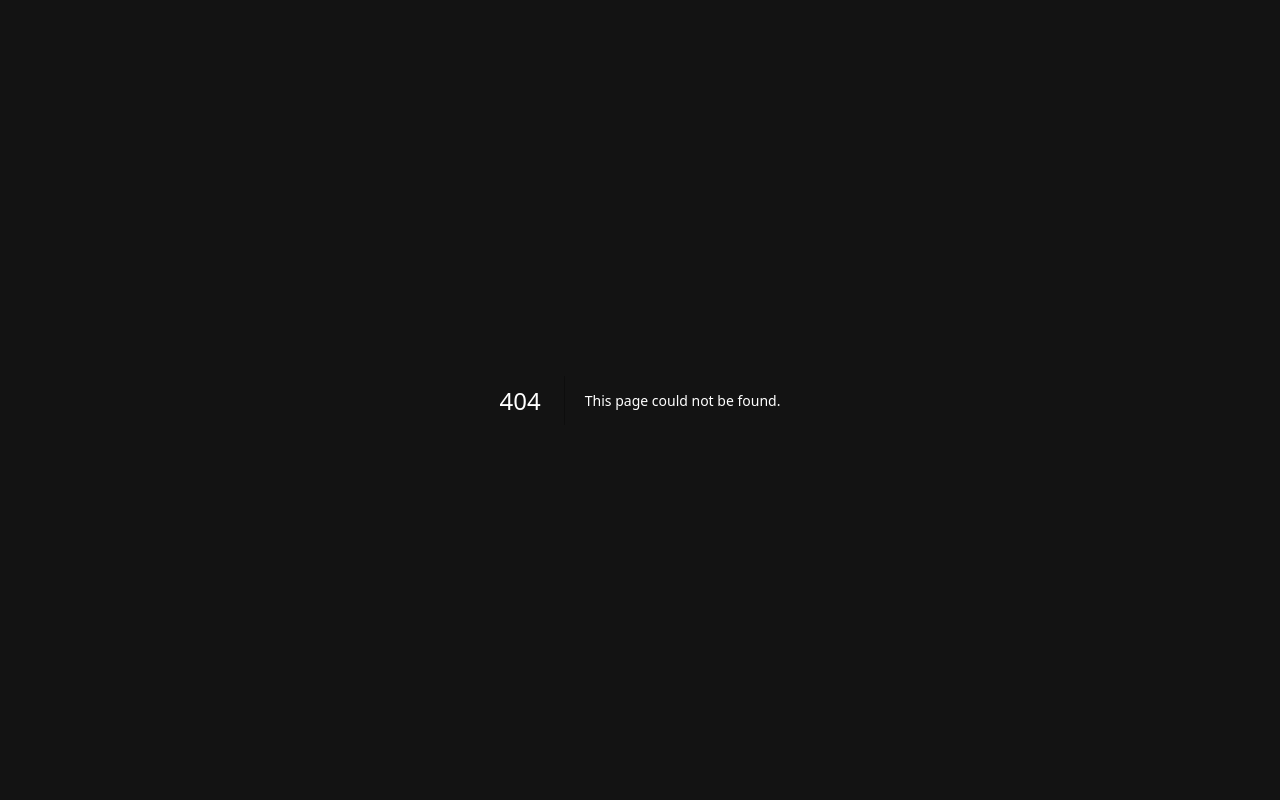
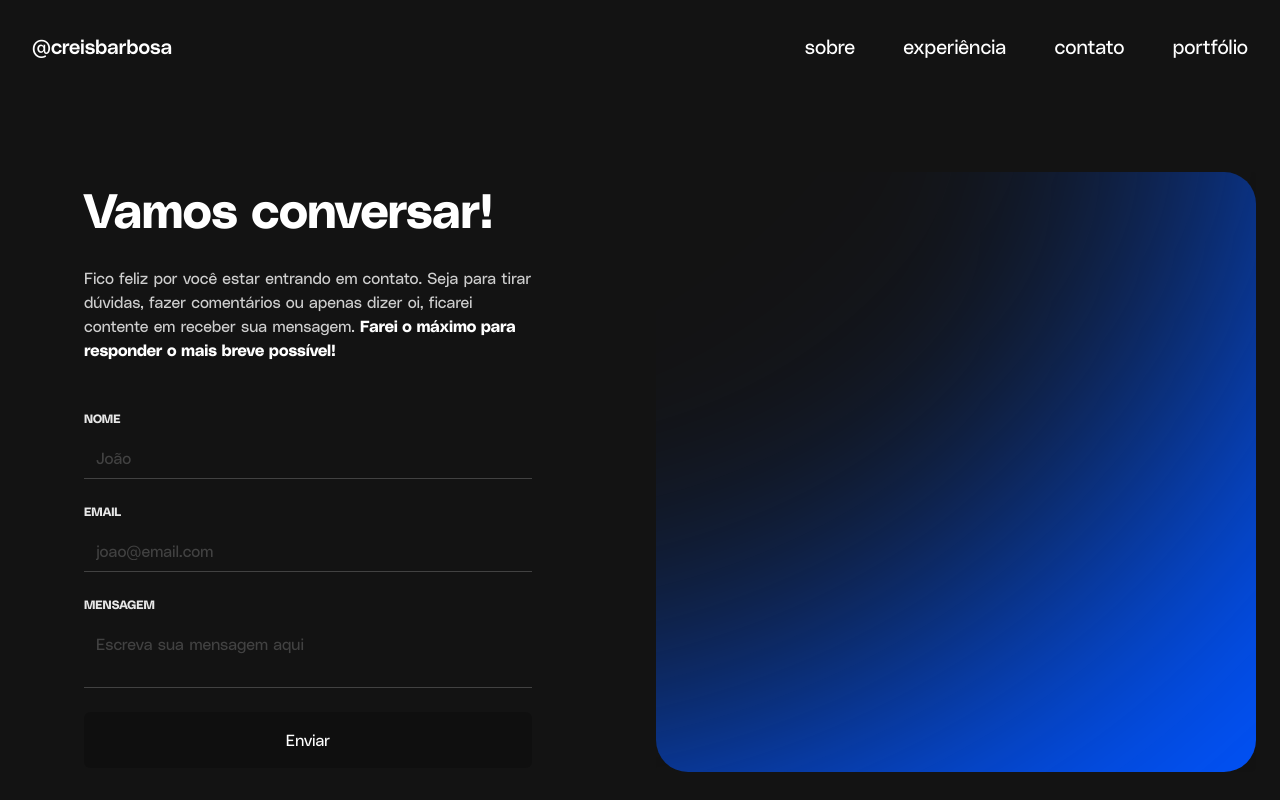
Before and after one commit to creisbarbosa/cassio-website, a Next.js app: page /contact in a window 1280 px wide. Before the commit this address had no page. Shown: the top 800 px of the page. Built offline with nearby package versions, Linux system fonts and the light colour scheme.

Commit message:
About / Contact / Experience section designerd

```diff
--- a/src/components/Navbar.tsx
+++ b/src/components/Navbar.tsx
@@ -6,11 +6,11 @@ import { useState } from 'react';
 export default function Navbar() {
   const [navbar, setNavbar] = useState(false);
   return (
-    <nav className="w-full relative">
+    <nav className="w-full">
       <div className="justify-between px-6 mx-auto lg:max-w-7xl md:items-center md:flex md:px-8">
         <div>
-          <div className="flex items-center justify-between py-8 md:block">
-            <Link href="#">
+          <div className="flex items-center justify-between pt-8 pb-4 md:py-8 md:block">
+            <Link href="/">
               <h2 className="text-xl text-white font-semibold">@creisbarbosa</h2>
             </Link>
             <div className="md:hidden">
@@ -39,7 +39,7 @@ export default function Navbar() {
                   sobre
                 </Link>
               </li>
-              <li className="text-white hover:text-yellow transition-colors">
+              <li className="text-white hover:text-yellow transition-colors cursor-pointer">
                 <div
                   onClick={() => window.location.replace("/#timeline")}
                 >
--- a/src/pages/_app.tsx
+++ b/src/pages/_app.tsx
@@ -1,4 +1,5 @@
 import Footer from '@/components/Footer'
+import Navbar from '@/components/Navbar'
 import '@/styles/globals.css'
 import localFont from '@next/font/local'
 import type { AppProps } from 'next/app'
@@ -32,6 +33,7 @@ const polySans = localFont({
 export default function App({ Component, pageProps }: AppProps) {
   return (
     <main className={polySans.className}>
+      <Navbar />
       <Component {...pageProps} />
       <Footer />
     </main>
--- a/src/pages/_document.tsx
+++ b/src/pages/_document.tsx
@@ -2,7 +2,7 @@ import { Html, Head, Main, NextScript } from 'next/document'
 
 export default function Document() {
   return (
-    <Html lang="en" className="scroll-smooth">
+    <Html lang="en" className="scroll-smooth selection:bg-yellow">
       <Head />
       <body className="bg-background text-white">
         <Main />
--- /dev/null
+++ b/src/pages/about.tsx
@@ -0,0 +1,25 @@
+import Image from "next/image";
+import AcademicBg from '../../public/academic_bg.png'
+
+export default function About() {
+  return (
+    <section className="w-full">
+      <div className="flex flex-col px-6 mx-auto lg:max-w-7xl md:px-8 py-6 lg:py-12">
+        <div className="max-w-4xl">
+          <h1 className="font-bold text-2xl lg:text-4xl text-white pb-6">
+            Design / Experiência + Programação / Front-end
+          </h1>
+          <h2 className="text-xl pb-4 border-b-2 border-cyan">
+            Com experiência em ambas as áreas, posso entregar interfaces de alta qualidade e transformá-las em produtos funcionais.
+          </h2>
+          <p className="pt-12 pb-4 lg:pr-24 max-w-md">
+            Sou designer de produtos e também programador front-end. Isso me permite trabalhar de forma eficiente e colaborar com equipes de desenvolvimento para garantir que o projeto atenda às necessidades dos usuários de forma clara e intuitiva.
+          </p>
+          <p className="py-4 lg:pl-12 max-w-md">
+            Tenho experiência na busca da compreensão das necessidades dos usuários, empatizar, descobrir as dores e propor soluções relevantes que elevam a experiência enquanto auxiliam com os objetivos estratégicos da empresa. Essa abordagem me permite pensar na programação de forma coerente e lógica, implementar ajustes de forma hábil e focar no essencial sem abrir mão da identidade institucional. Isso também me ajuda a escrever código limpo e organizado, tornando mais fácil para os outros desenvolvedores entenderem e trabalharem com ele independentemente.
+          </p>
+        </div>
+      </div>
+    </section>
+  )
+}
--- /dev/null
+++ b/src/pages/contact.tsx
@@ -0,0 +1,90 @@
+import Image from "next/image";
+
+import LandingBg from '../../public/landing_bg.png'
+
+export default function Contact() {
+  return (
+    <section>
+        <div className="flex flex-col xl:flex-row px-6 mx-auto xl:max-w-7xl py-6 xl:py-20 w-full relative lg:gap-16">
+          <div className="basis-1 xl:basis-1/2 flex items-center justify-center">
+            <div className="space-y-8 xl:space-y-6">
+              <h1 className="text-[2rem] xl:text-5xl xl:leading-snug font-bold">
+                Vamos conversar!
+              </h1>
+              <p className="text-white/80 text-base leading-normal max-w-md">Fico feliz por você estar entrando em contato. Seja para tirar dúvidas, fazer comentários ou apenas dizer oi, ficarei contente em receber sua mensagem. <b className="text-white">Farei o máximo para responder o mais breve possível!</b></p>
+              <form action="" className="pt-6 flex flex-col gap-6 max-w-md">
+                <div className="flex flex-col gap-3">
+                  <label
+                    htmlFor="name"
+                    className="uppercase text-xs font-bold text-white/90"
+                  >
+                    Nome
+                  </label>
+                  <input
+                    type="text"
+                    placeholder="João"
+                    required
+                    className="px-3 py-2 border-b rounded-none bg-transparent border-white/20 placeholder:text-white/20 focus:outline-none focus:bg-black/20"
+                  />
+                </div>
+                <div className="flex flex-col gap-3">
+                  <label
+                    htmlFor="email"
+                    className="uppercase text-xs font-bold text-white/90"
+                  >
+                    Email
+                  </label>
+                  <input
+                    type="text"
+                    placeholder="joao@email.com"
+                    required
+                    className="px-3 py-2 border-b rounded-none bg-transparent border-white/20 placeholder:text-white/20 focus:outline-none focus:bg-black/20"
+                  />
+                </div>
+                <div className="flex flex-col gap-3">
+                  <label
+                    htmlFor="message"
+                    className="uppercase text-xs font-bold text-white/90"
+                  >
+                    Mensagem
+                  </label>
+                  <textarea
+                    aria-required
+                    required
+                    placeholder="Escreva sua mensagem aqui"
+                    className="bg-transparent border-b rounded-none border-white/20 px-3 py-2 resize-none h-16 placeholder:text-white/20 focus:outline-none focus:bg-black/20"
+                  />
+                </div>
+                <input
+                  className="bg-black/20 hover:bg-black/80 transition-colors py-4 rounded-md cursor-pointer"
+                  type="submit"
+                  value="Enviar"
+                />
+              </form>
+            </div>
+          </div>
+
+          <div className="basis-1 xl:basis-1/2 flex items-center justify-center">
+            <svg width="600" height="600" viewBox="0 0 600 600" fill="none" xmlns="http://www.w3.org/2000/svg">
+              <g clip-path="url(#clip0_701_736)">
+                <rect width="600" height="600" rx="32" fill="#0054FF"/>
+                <g filter="url(#filter0_f_701_736)">
+                  <ellipse cx="-200" cy="-80" rx="850" ry="700" fill="#131313"/>
+                </g>
+              </g>
+              <defs>
+                <filter id="filter0_f_701_736" x="-1340" y="-1063" width="2283" height="1969" filterUnits="userSpaceOnUse" color-interpolation-filters="sRGB">
+                  <feFlood flood-opacity="0" result="BackgroundImageFix"/>
+                  <feBlend mode="normal" in="SourceGraphic" in2="BackgroundImageFix" result="shape"/>
+                  <feGaussianBlur stdDeviation="150" result="effect1_foregroundBlur_701_736"/>
+                </filter>
+                <clipPath id="clip0_701_736">
+                  <rect width="600" height="600" rx="4" fill="white"/>
+                </clipPath>
+              </defs>
+            </svg>
+          </div>
+        </div>
+      </section>
+  )
+}
--- a/src/pages/index.tsx
+++ b/src/pages/index.tsx
@@ -1,8 +1,6 @@
 import Image from "next/image";
 
-import LandingBg from '../../public/landing_bg.png'
 import AcademicBg from '../../public/academic_bg.png'
-import Navbar from "@/components/Navbar";
 import Timeline from "@/components/Timeline";
 import Link from "next/link";
 
@@ -34,12 +32,7 @@ export default function Home() {
   return (
       <main>
         <section>
-          <Image src={LandingBg} alt="" className="absolute h-full w-full object-cover"/>
-          <Navbar />
-
-
           <div className="flex flex-col xl:flex-row px-6 mx-auto xl:max-w-7xl py-6 xl:py-20 w-full relative gap-16">
-
             <div className="basis-1 xl:basis-1/2 flex items-center">
 
               <div className="space-y-8 xl:space-y-16">
@@ -56,7 +49,7 @@ export default function Home() {
 
             <div className="basis-1 xl:basis-1/2 flex items-center justify-center">
 
-              <svg width="62" height="62" viewBox="0 0 62 62" fill="none" xmlns="http://www.w3.org/2000/svg" className="absolute top-0 xl:top-24 right-8 xl:right-24">
+              <svg width="62" height="62" viewBox="0 0 62 62" fill="none" xmlns="http://www.w3.org/2000/svg" className="absolute top-8 xl:top-24 right-8 xl:right-24">
                 <circle cx="31" cy="31" r="31" fill="#0054FF"/>
               </svg>
 
@@ -85,14 +78,10 @@ export default function Home() {
               <p className="pt-3 max-w-md">Curso de bacharelado em Desenho Industrial com foco em Projeto de Produto concluído pela  Universidade de Brasília.</p>
             </div>
           </div>
-
         </section>
 
-        <section
-          className="px-6 mx-auto xl:max-w-7xl pt-8 pb-32 xl:py-32 space-y-16 relative"
-        >
-
-          <div className="bg-cyan pt-6 pl-6 pb-12 pr-8 xl:pr-36 mb-12 rounded-2xl max-w-lg relative xl:absolute xl:-top-40 xl:right-32 transition-all">
+        <section className="px-6 mx-auto xl:max-w-7xl pt-8 pb-32 xl:py-32 space-y-16 relative">
+          <div className="bg-cyan pt-6 pl-6 pb-12 pr-8 xl:pr-36 mb-12 rounded-2xl max-w-lg relative xl:absolute xl:-top-40 xl:right-16 transition-all">
             <div className="flex flex-col justify-start space-y-4">
               <h3 className="uppercase font-bold text-xs">Últimos projetos</h3>
               <div className="space-y-4 xl:space-y-10">
@@ -114,11 +103,14 @@ export default function Home() {
             </div>
           </div>
 
-          <div className="flex flex-row items-center gap-4 relative" id="timeline">
-            <h2 className="text-2xl xl:text-4xl font-bold">Experiência</h2>
-            <svg width="32" height="32" viewBox="0 0 32 32" fill="none" xmlns="http://www.w3.org/2000/svg">
-              <circle cx="16" cy="16" r="16" fill="#0054FF"/>
-            </svg>
+          <div className="flex flex-col gap-8 pt-4 relative" id="timeline">
+            <div className="flex flex-row items-center gap-4">
+              <h2 className="text-2xl xl:text-4xl font-bold">Experiência</h2>
+              <svg width="32" height="32" viewBox="0 0 32 32" fill="none" xmlns="http://www.w3.org/2000/svg">
+                <circle cx="16" cy="16" r="16" fill="#0054FF"/>
+              </svg>
+            </div>
+            <p className="md:max-w-xl md:text-xl font-light text-white/90">Sei compreender necessidades, descobrir dores e propor soluções relevantes que elevam as experiências enquanto auxiliam os objetivos estratégicos da empresa.</p>
           </div>
 
           <Timeline/>
```
